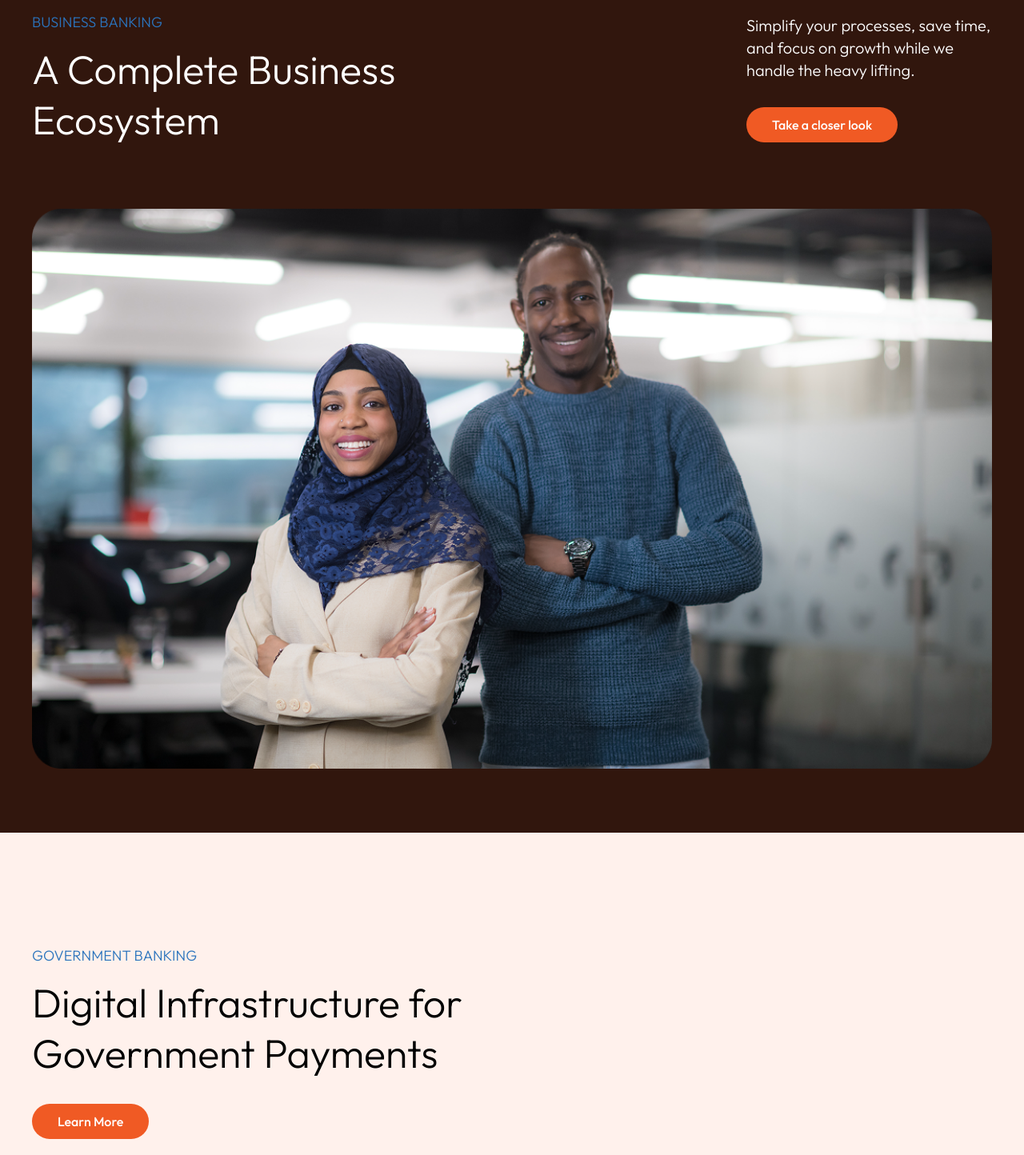
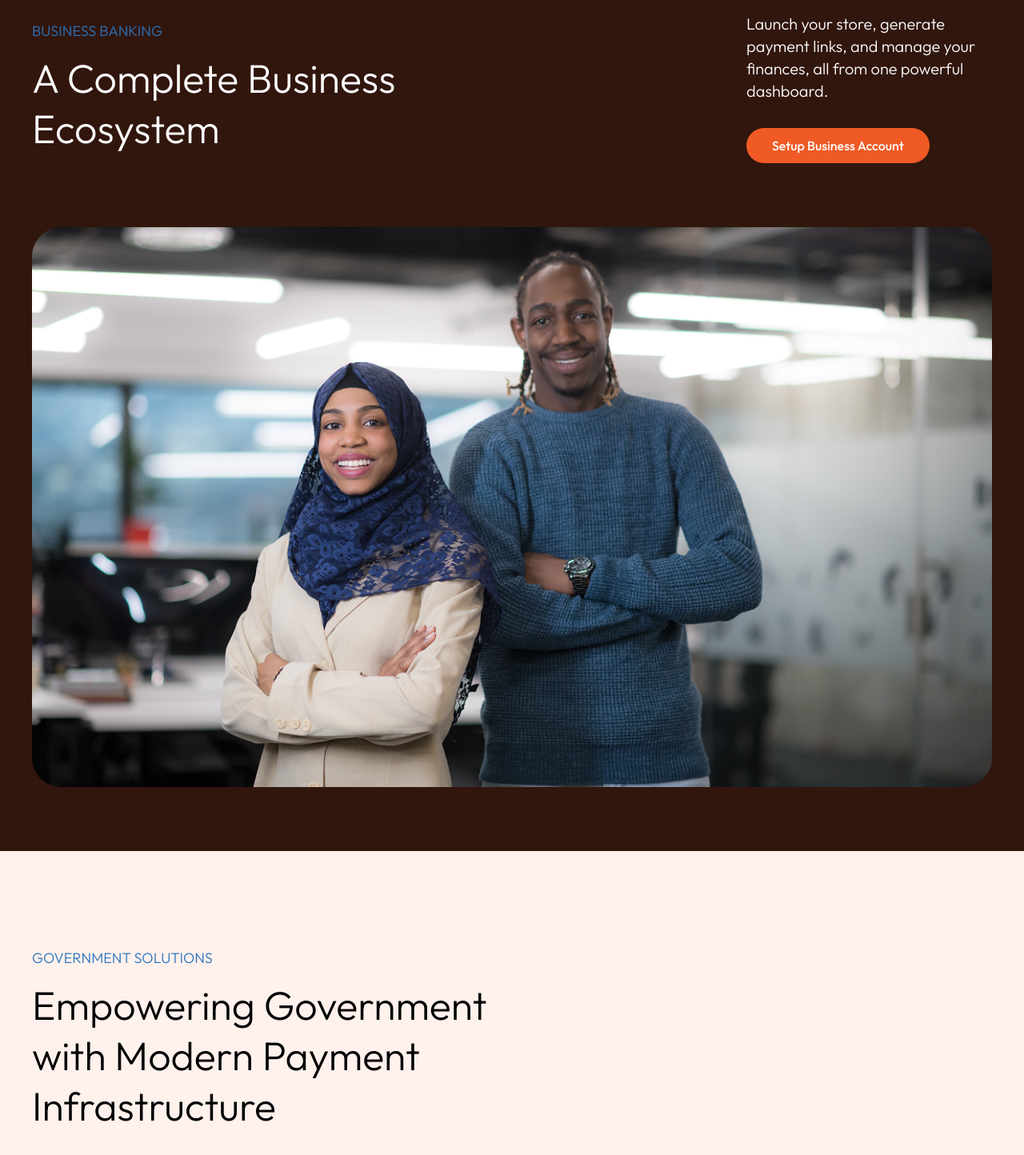
Before and after one commit to Tochi-Nwachukwu/RoutepayWebsite, a Next.js app: page / in a window 1280 px wide. Shown: the part 3960-5404 px from the top of the page at 80% size. Built offline with nearby package versions, Linux system fonts and the light colour scheme.

Commit message:
Copy for Government sales

```diff
--- a/components/BankingBusiness.tsx
+++ b/components/BankingBusiness.tsx
@@ -20,11 +20,10 @@ export default function BankingBusiness() {
             {/* Header button */}
             <div className=" flex flex-col gap-8 md:justify-end  lg:w-76.75 ">
               <h3 className="text-[18px] md:text-[20px] leading-7 ">
-                Simplify your processes, save time, and focus on growth while we
-                handle the heavy lifting.
+                Launch your store, generate payment links, and manage your finances, all from one powerful dashboard.
               </h3>
               <Btn
-                text=" Take a closer look "
+                text=" Setup Business Account"
                 link="https://portal.routepay.com/register?source=MerchantPortal"
                 color={true}
               />
@@ -32,10 +31,10 @@ export default function BankingBusiness() {
           </div>
 
 
-        <div className="w-full h-full  mb-20">
-          <Image width={500} height={500} src="/images/business-hero.png" className="w-full h-full lg:block hidden" alt="" />
-           <Image width={500} height={500} src="/images/business-hero-m.png" className="w-full h-full block lg:hidden" alt="" />
-        </div>
+          <div className="w-full h-full  mb-20">
+            <Image width={500} height={500} src="/images/business-hero.png" className="w-full h-full lg:block hidden" alt="" />
+            <Image width={500} height={500} src="/images/business-hero-m.png" className="w-full h-full block lg:hidden" alt="" />
+          </div>
         </div>
       </Container>
     </div>
--- a/components/GovtBanking.tsx
+++ b/components/GovtBanking.tsx
@@ -83,15 +83,15 @@ export default function GovtBanking() {
           <div className="flex flex-col gap-8 md:gap-30  md:mt-20  w-fit justify-center mr-auto">
             <div className=" flex flex-col gap-2 md:gap-4">
               <h3 className="md:text-[18px] text-[#2B74BD] leading-5.75 ">
-                GOVERNMENT BANKING
+                GOVERNMENT SOLUTIONS
               </h3>
 
               <div className="flex flex-col gap-4 md:gap-8">
                 <h3 className="text-[30px] md:text-[50px] md:leading-15.75 text-black">
-                  Digital Infrastructure for Government Payments
+                 Empowering Government with Modern Payment Infrastructure
                 </h3>
                 <Btn
-                  text=" Learn More"
+                  text=" Contact Sales"
                   link="https://portal.routepay.com/register?source=MerchantPortal"
                   color={true}
                 />
```
